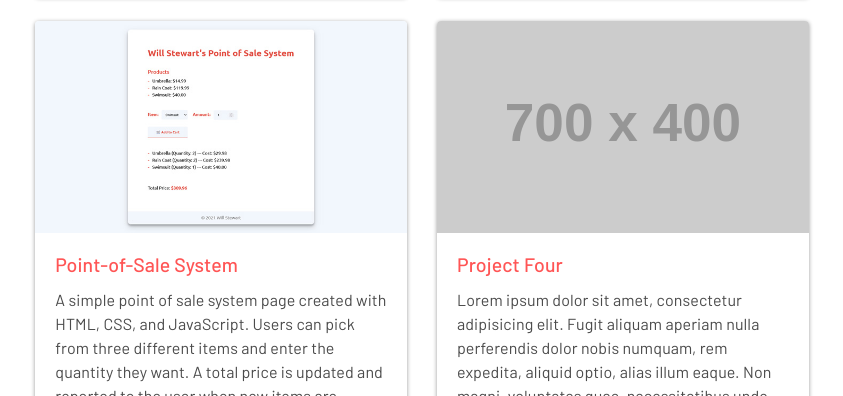
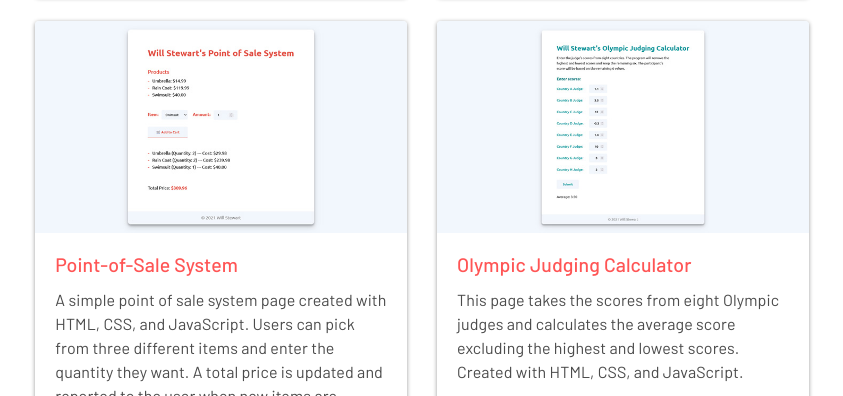
Before and after one commit to willstewartcode/willstewartcode.github.io, a plain HTML site: page index.htm in a window 1280 px wide. Shown: the part 1496-1892 px from the top of the page, without its empty margins (218-1061 px from the left). Drawn offline with nearby package versions, Linux system fonts and the light colour scheme; placeholder pictures from the web are drawn by us; a script that the page names is missing.

Commit message:
Added Olympic judging calculator to web portfolio

```diff
--- a/index.htm
+++ b/index.htm
@@ -165,14 +165,14 @@
 
             <div class="col-lg-6 mb-4">
                   <div class="card h-100">
-                     <a href="#"><img class="card-img-top" src="https://via.placeholder.com/700x400" alt=""></a>
+                     <a href="#"><img class="card-img-top" src="images/olympic-judging-calculator-700x400.jpg" alt=""></a>
                      <div class="card-body">
                         <h4 class="card-title">
-                              <a href="#">Project Four</a>
+                              <a href="#">Olympic Judging Calculator</a>
                         </h4>
-                        <p class="card-text">Lorem ipsum dolor sit amet, consectetur adipisicing elit. Fugit aliquam aperiam
-                              nulla perferendis dolor nobis numquam, rem expedita, aliquid optio, alias illum eaque. Non
-                              magni, voluptates quae, necessitatibus unde temporibus.</p>
+                        <p class="card-text">This page takes the scores from eight Olympic judges and calculates the average score excluding the highest and lowest scores. Created with HTML, CSS, and JavaScript.</p>
+                        <a href="https://willstewart.dev/olympic-judging-calculator/" target="_blank" class="card-link"><i class="fa-solid fa-globe"></i> View site</a>
+                        <a href="https://github.com/willstewartcode/olympic-judging-calculator" target="_blank" class="card-link"><i class="fa-brands fa-github"></i> View source</a>
                      </div>
                   </div>
             </div>
```
Also changed, not shown: images/olympic-judging-calculator-700x400.jpg (added), images/olympic-judging-calculator.png (deleted), images/personal-homepage.png (deleted).
